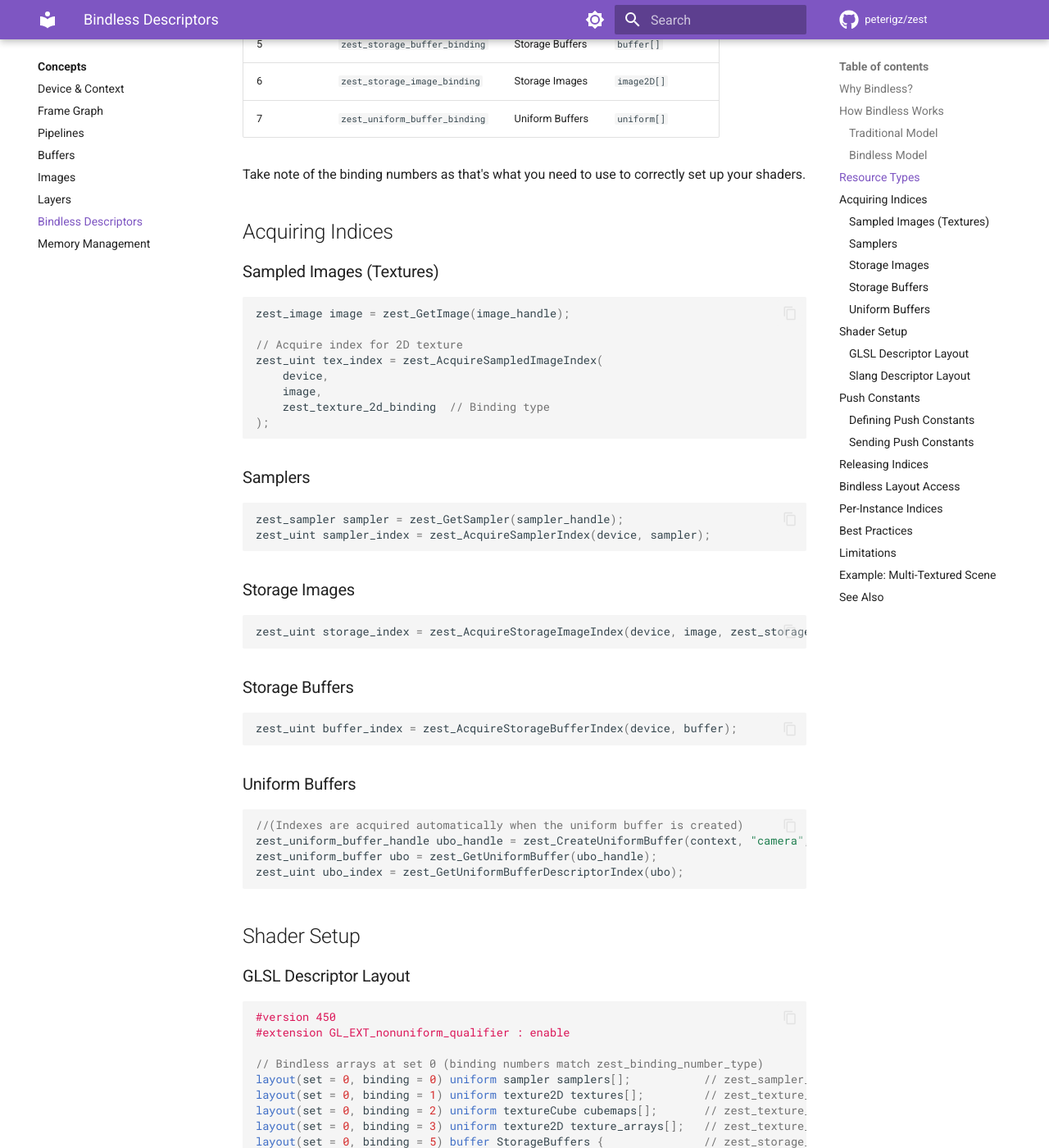
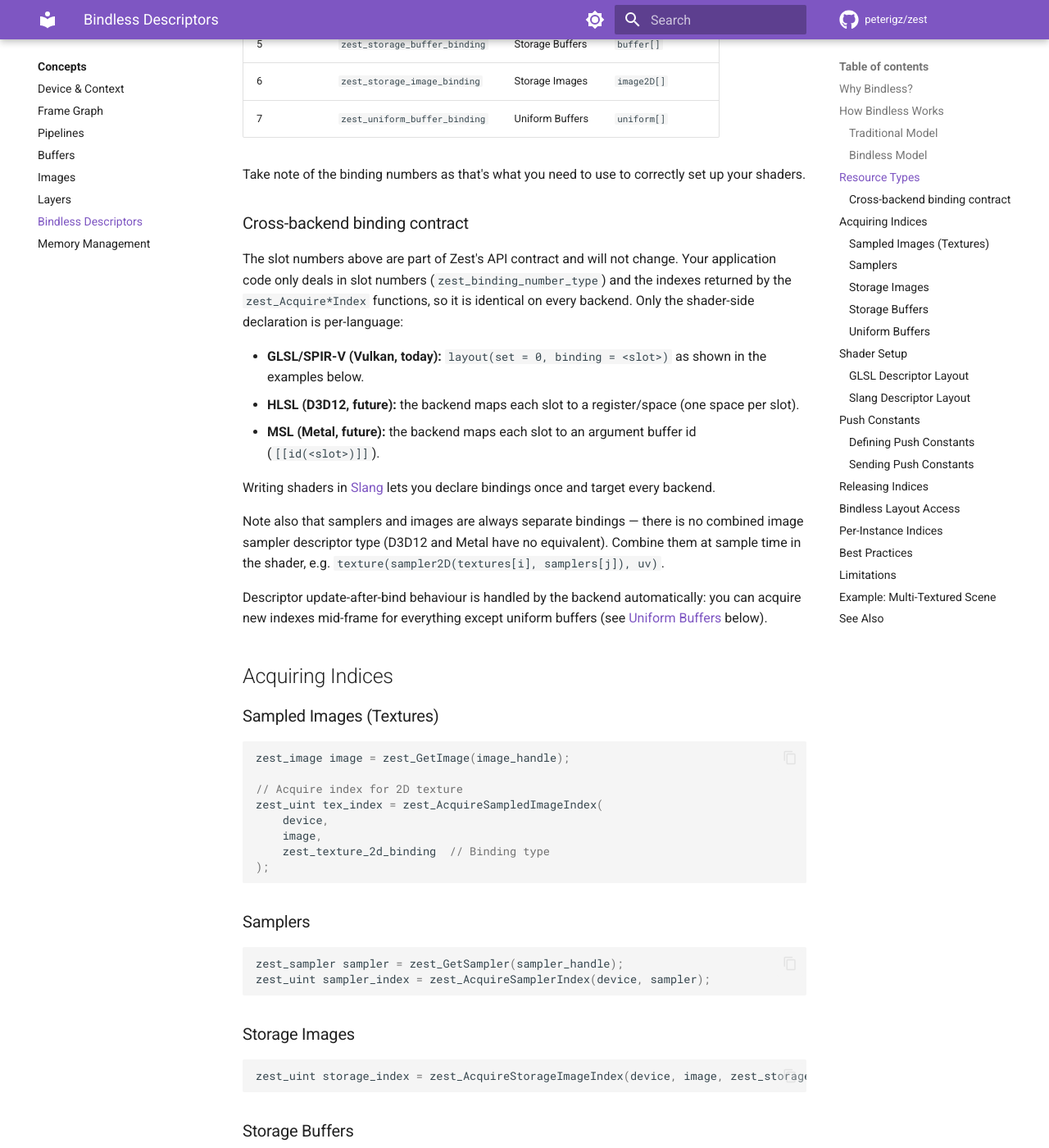
Before and after one commit to peterigz/zest, an MkDocs documentation site: the page built from docs/concepts/bindless.md, in a window 1280 px wide and 1400 px high, scrolled down 1635 px. Shown: the whole window at 82% size. Built offline with MkDocs 1.6.1 and Material for MkDocs 9.7.7, drawn with Linux system fonts in a browser that asks for light colours; comment, search, counter and statistics services are not loaded; some of the changed text lies outside the part shown.

Commit message:
Descriptor model cleanup, remove dead code and update docs

````diff
--- a/docs/concepts/bindless.md
+++ b/docs/concepts/bindless.md
@@ -62,6 +62,26 @@ Zest's bindless system supports:
 
 Take note of the binding numbers as that's what you need to use to correctly set up your shaders.
 
+### Cross-backend binding contract
+
+The slot numbers above are part of Zest's API contract and will not change. Your application code only
+deals in slot numbers (`zest_binding_number_type`) and the indexes returned by the `zest_Acquire*Index`
+functions, so it is identical on every backend. Only the shader-side declaration is per-language:
+
+- **GLSL/SPIR-V (Vulkan, today):** `layout(set = 0, binding = <slot>)` as shown in the examples below.
+- **HLSL (D3D12, future):** the backend maps each slot to a register/space (one space per slot).
+- **MSL (Metal, future):** the backend maps each slot to an argument buffer id (`[[id(<slot>)]]`).
+
+Writing shaders in [Slang](../../implementations/impl_slang.hpp) lets you declare bindings once and target
+every backend.
+
+Note also that samplers and images are always separate bindings — there is no combined image sampler
+descriptor type (D3D12 and Metal have no equivalent). Combine them at sample time in the shader, e.g.
+`texture(sampler2D(textures[i], samplers[j]), uv)`.
+
+Descriptor update-after-bind behaviour is handled by the backend automatically: you can acquire new
+indexes mid-frame for everything except uniform buffers (see [Uniform Buffers](#uniform-buffers) below).
+
 ## Acquiring Indices
 
 ### Sampled Images (Textures)
@@ -104,6 +124,10 @@ zest_uniform_buffer_handle ubo_handle = zest_CreateUniformBuffer(context, "camer
 zest_uniform_buffer ubo = zest_GetUniformBuffer(ubo_handle);
 zest_uint ubo_index = zest_GetUniformBufferDescriptorIndex(ubo);
 ```
+
+Create uniform buffers during setup, not mid-frame. Their descriptors are written once at creation and
+must not be updated while the set is in flight (the global layout deliberately supports older/mobile GPUs
+here). All other resource types can be acquired mid-frame.
 
 ## Shader Setup
 
````
Also changed, not shown: 2 other files.
